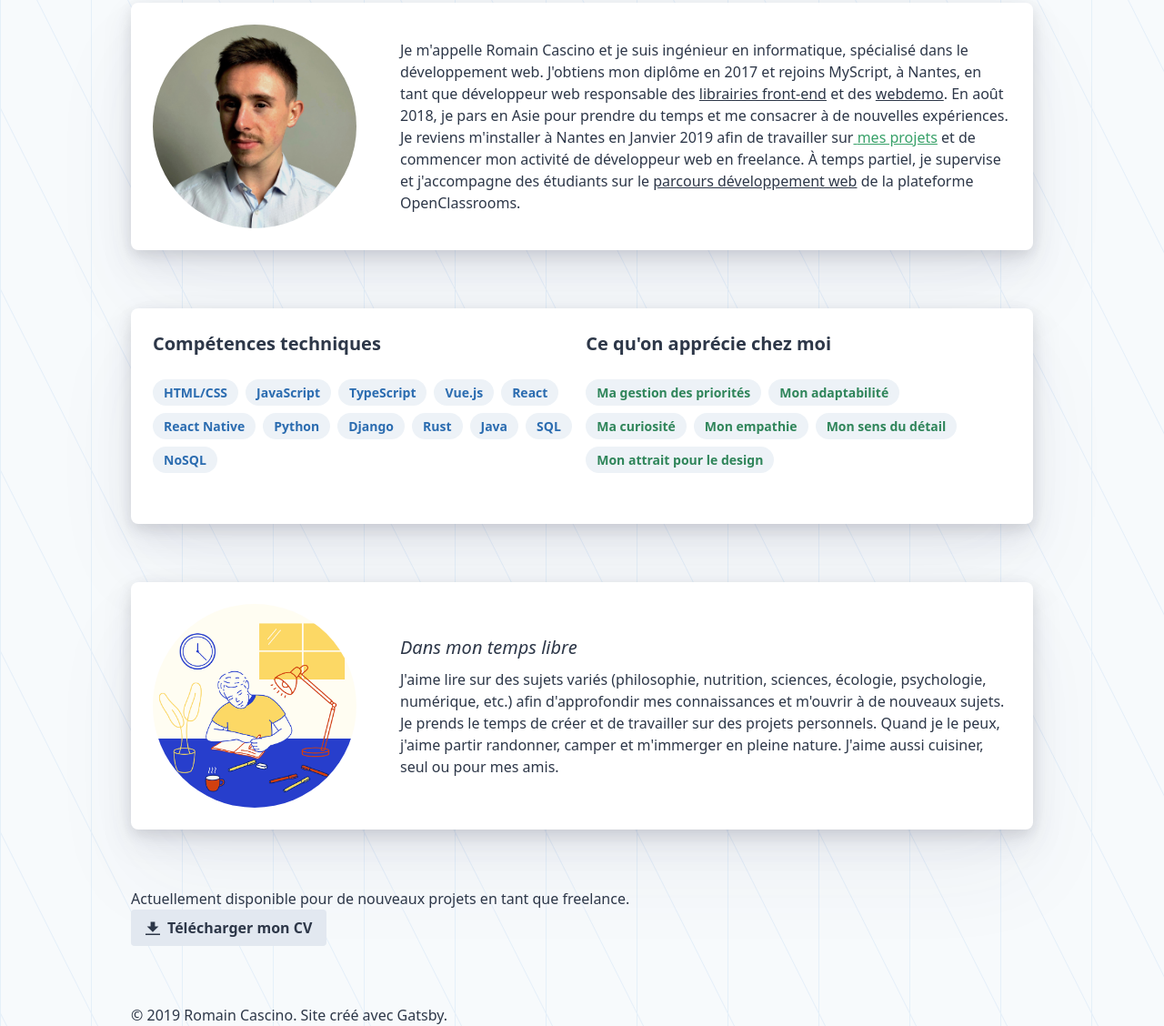
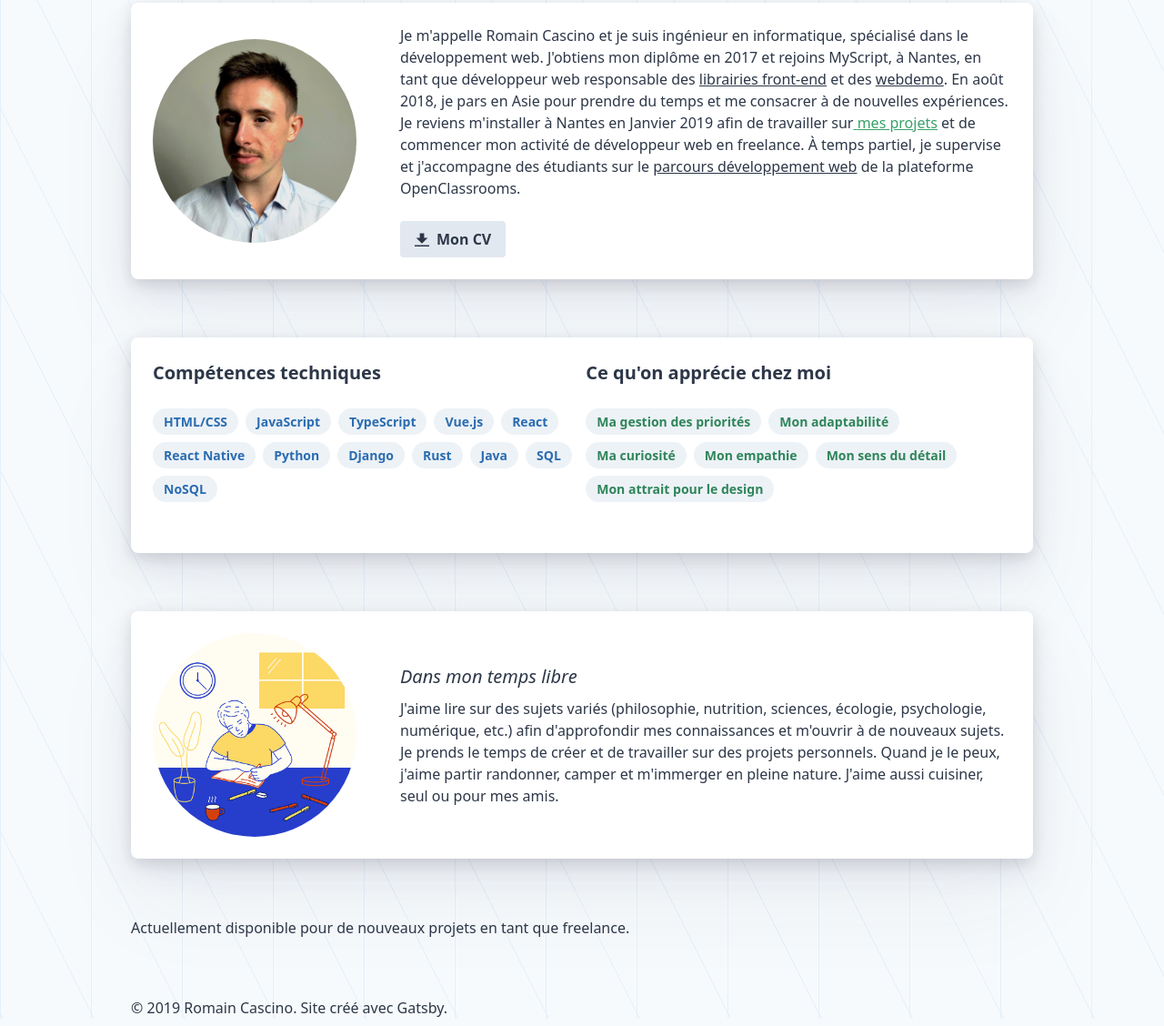
Before and after one commit to RomainCscn/personal-website, a Gatsby site: page /about in a window 1280 px wide. Shown: the part 281-1409 px from the top of the page at 91% size. Built offline with nearby package versions, Linux system fonts and the light colour scheme; Gatsby itself is replaced by a stand-in of ours.

Commit message:
Update CV button

```diff
--- /dev/null
+++ b/src/components/cv.js
@@ -0,0 +1,18 @@
+import React from 'react';
+import cv from '../../content/assets/cv.pdf';
+
+const CV = props => (
+  <a
+    href={cv}
+    className={`${props.className} bg-gray-300 hover:bg-gray-400 text-gray-800 font-bold py-2 px-4 rounded inline-flex items-center`}>
+    <svg
+      className='fill-current w-4 h-4 mr-2'
+      xmlns='http://www.w3.org/2000/svg'
+      viewBox='0 0 20 20'>
+      <path d='M13 8V2H7v6H2l8 8 8-8h-5zM0 18h20v2H0v-2z' />
+    </svg>
+    <span>Mon CV</span>
+  </a>
+);
+
+export default CV;
--- a/src/components/description.js
+++ b/src/components/description.js
@@ -1,9 +1,10 @@
 import React from 'react';
 import { Link } from 'gatsby';
 import Image from 'gatsby-image';
+import CV from './cv';
 
 const Description = props => (
-  <div className='flex flex-col mb-16 p-3 bg-white rounded-lg shadow-custom sm:p-6 sm:flex-row sm:items-start md:items-center'>
+  <div className='flex flex-col mb-16 px-3 py-6 bg-white rounded-lg shadow-custom sm:p-6 sm:flex-row sm:items-start md:items-center'>
     <Image
       className='rounded-full mb-8 sm:mr-6 sm:mb-0 md:mr-12 sm:w-1/4'
       fluid={props.image}
@@ -34,6 +35,9 @@ const Description = props => (
         parcours développement web
       </a>{' '}
       de la plateforme OpenClassrooms.
+      <div className='flex justify-center sm:justify-start'>
+        <CV className='mt-6' />
+      </div>
     </div>
   </div>
 );
--- a/src/pages/about.js
+++ b/src/pages/about.js
@@ -6,21 +6,6 @@ import SEO from '../components/seo';
 import Description from '../components/description';
 import Skills from '../components/skills';
 import Hobbies from '../components/hobbies';
-import cv from '../../content/assets/cv.pdf';
-
-const CV = props => (
-  <a
-    href={cv}
-    className={`${props.className} bg-gray-300 hover:bg-gray-400 text-gray-800 font-bold py-2 px-4 rounded inline-flex items-center`}>
-    <svg
-      className='fill-current w-4 h-4 mr-2'
-      xmlns='http://www.w3.org/2000/svg'
-      viewBox='0 0 20 20'>
-      <path d='M13 8V2H7v6H2l8 8 8-8h-5zM0 18h20v2H0v-2z' />
-    </svg>
-    <span>Télécharger mon CV</span>
-  </a>
-);
 
 const About = props => {
   const data = useStaticQuery(graphql`
@@ -55,7 +40,6 @@ const About = props => {
       <p>
         Actuellement disponible pour de nouveaux projets en tant que freelance.
       </p>
-      <CV />
     </Layout>
   );
 };
```
